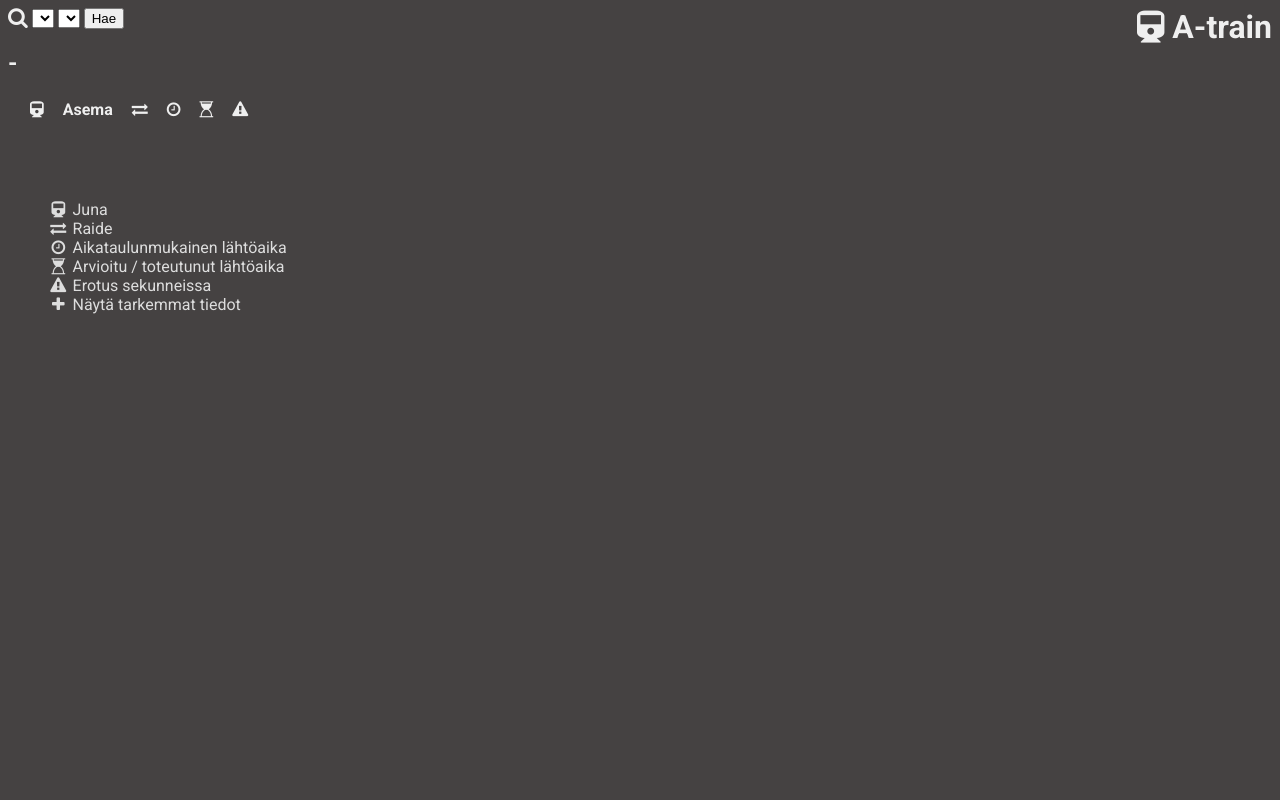
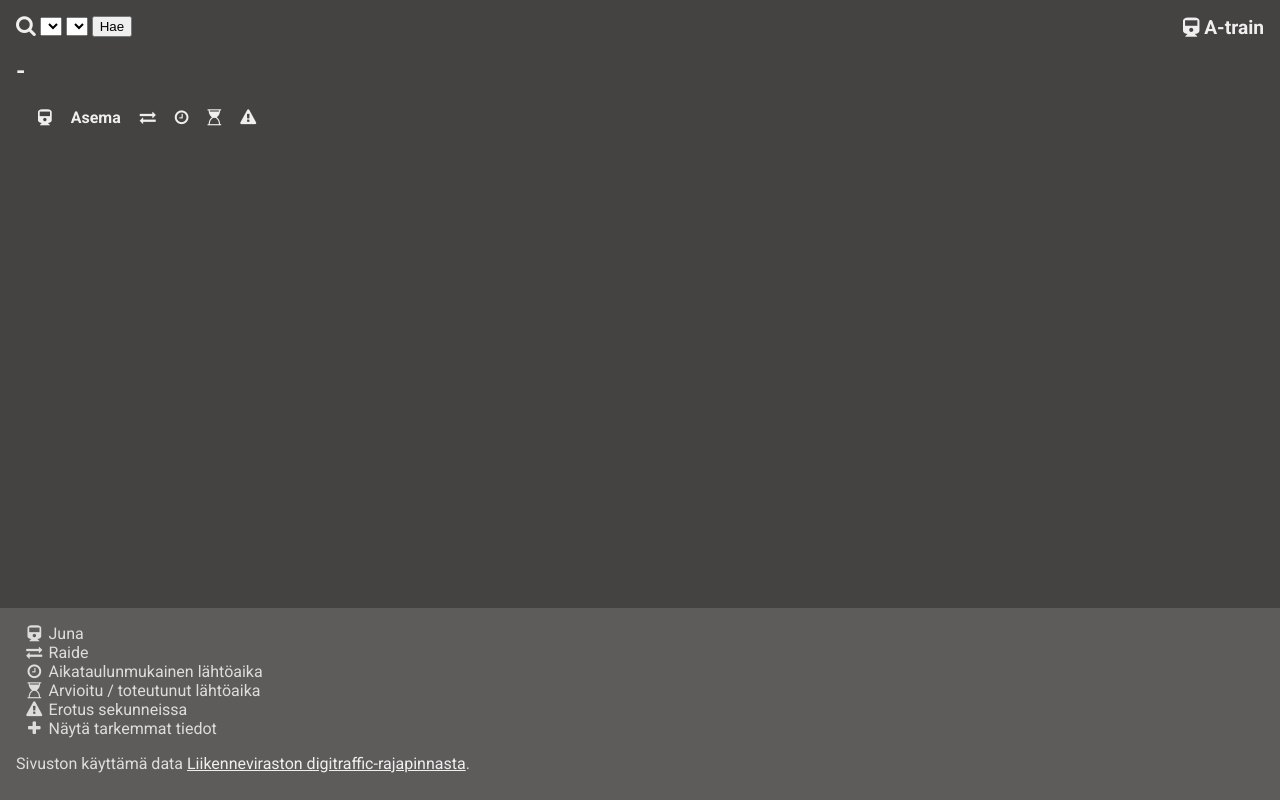
Before and after one commit to akiro/atrain, a website: page trains/wwwroot/index.html in a window 1280 px wide. Drawn offline with nearby package versions, Linux system fonts and the light colour scheme; a script that the page names is missing; some icons are missing.

Commit message:
footer layout

```diff
--- a/trains/wwwroot/app/app.css
+++ b/trains/wwwroot/app/app.css
@@ -1,21 +1,30 @@
-html > body {
+html, body {
     font-family: Roboto, 'Helvetica Neue', sans-serif;
     background-color: #454242;
     color: #efefef;
     font-size: 100%;
+    margin: 0;
+    height: 100%;
 }
 header {
     float: right;
+    margin: 1em;
 }
 main {
-
+    min-height: 100%;
+	margin: 0 auto -12em;
+}
+footer,.push {
+    color: #dddddd;
+    padding: 1em;
+	height: 10em;
 }
 footer {
-    margin-top: 2em;
-    color: #dddddd;
+    background-color: #5e5b5b;
 }
 h1 {
     margin-top: 0;
+    font-size: 120%;
 }
 table {
     margin-top: 1em;
@@ -35,6 +44,7 @@ ul {
 li {
     list-style:none;
     padding-left: 0;
+    margin-left: -2em;
 }
 a{
     color: #efefef;
@@ -48,3 +58,6 @@ a{
 .red {
     color: #f52626;
 }
+#content {
+    padding: 1em;
+}
--- a/trains/wwwroot/index.html
+++ b/trains/wwwroot/index.html
@@ -18,6 +18,7 @@
     </header>
 
     <main>
+        <div id="content">
             <form data-bind="submit: search" id="searchForm">
                 <a href="#" data-bind="click: toggleSearch"><i class="fa fa-search fa-lg"></i></a>
 
@@ -76,6 +77,9 @@
                     <!-- /ko -->
                 </tbody>
             </table>
+        </div>
+
+        <div class="push"></div>
     </main>
 
     <footer>
@@ -86,8 +90,10 @@
             <li><i class="fa fa-hourglass-start fa-fw"></i> Arvioitu / toteutunut lähtöaika</li>
             <li><i class="fa fa-exclamation-triangle fa-fw"></i> Erotus sekunneissa</li>
             <li><i class="fa fa-plus fa-fw"></i> Näytä tarkemmat tiedot</li>
-
         </ul>
+        <p>
+            Sivuston käyttämä data <a href="http://rata.digitraffic.fi/api/v1/doc/index.html">Liikenneviraston digitraffic-rajapinnasta</a>.
+        </p>
     </footer>
 
     <script src="//cdnjs.cloudflare.com/ajax/libs/jquery/2.2.0/jquery.min.js"></script>
```
Lines whose indentation alone changed are shown as unchanged.
